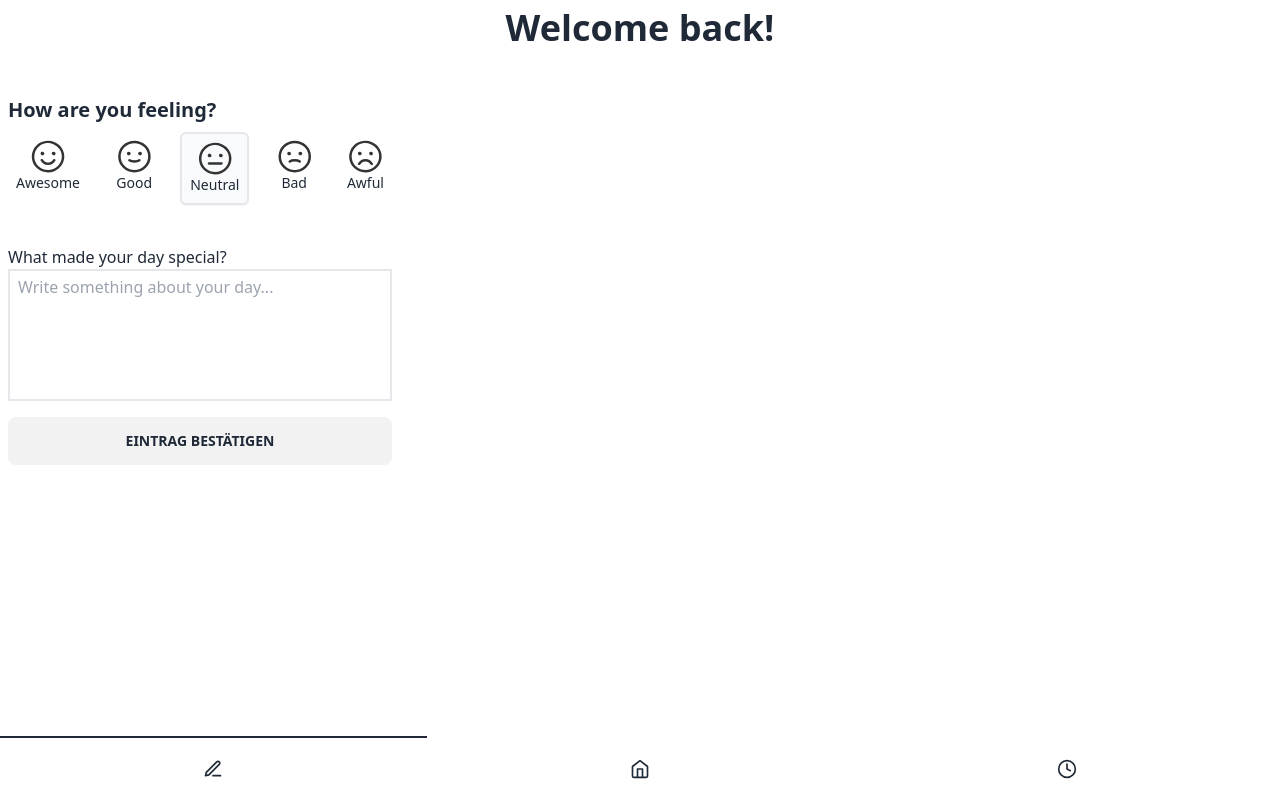
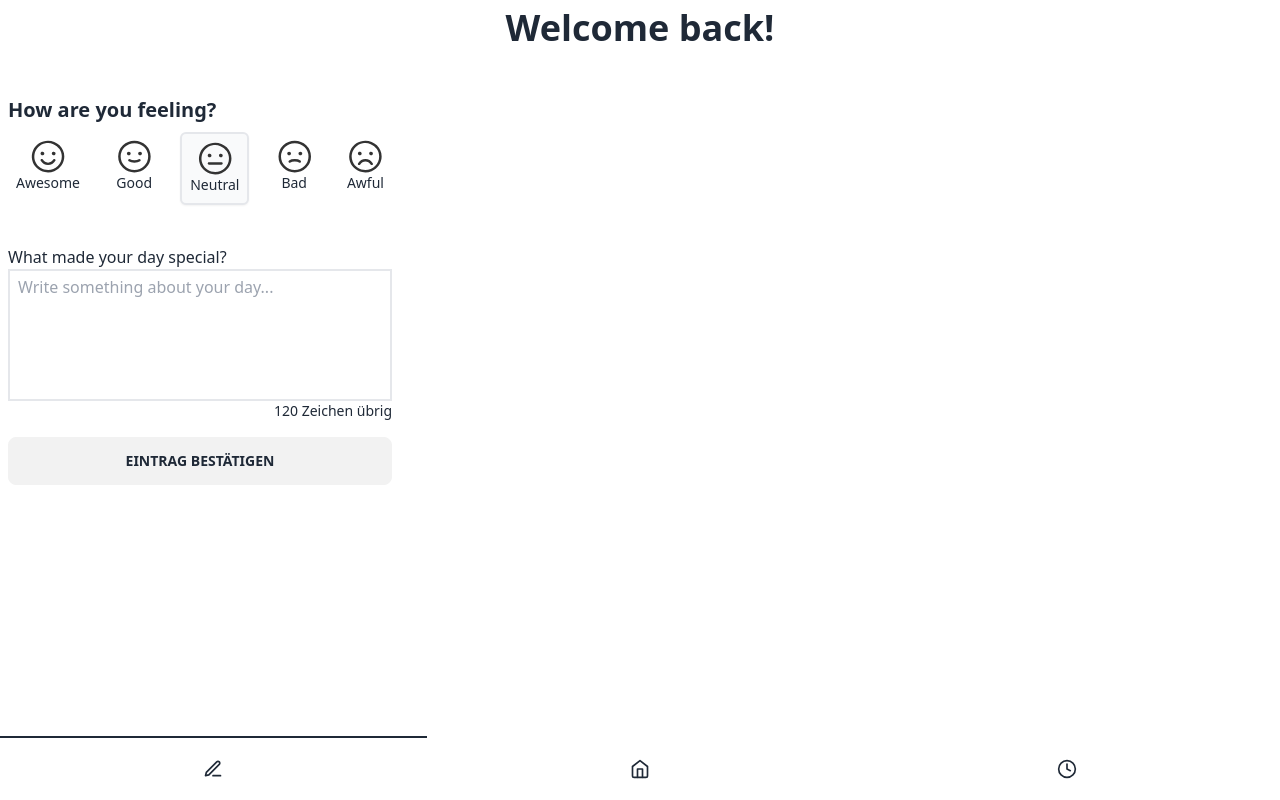
Before and after one commit to ExziiL/moodlog, a Next.js app: page /feelings in a window 1280 px wide. Built offline with nearby package versions, Linux system fonts and the light colour scheme.

Commit message:
added word count

```diff
--- a/src/components/FeelingsEntry/EntryDelete.tsx
+++ b/src/components/FeelingsEntry/EntryDelete.tsx
@@ -18,10 +18,10 @@ function EntryDelete({ id }: EntryDeleteProps) {
 	};
 
 	return (
-		<div className={`absolute flex justify-end  pr-1 items-center right-0 w-fit h-full `}>
+		<div className={`absolute flex justify-end items-center right-0 w-fit h-full `}>
 			<div className={`${styles.blurLeft} bg-green-500 w-12 h-full`}></div>
 			<div
-				className="flex items-center justify-end w-10 h-full text-gray-200 bg-white cursor-pointer hover:text-gray-700"
+				className="flex items-center justify-end w-10 h-full pr-1 text-gray-200 bg-white cursor-pointer hover:text-gray-700"
 				onClick={handleEntryDelete}
 			>
 				<FiTrash2 className="w-6 h-6 " />
--- a/src/components/FeelingsEntry/FeelingsEntry.tsx
+++ b/src/components/FeelingsEntry/FeelingsEntry.tsx
@@ -60,7 +60,7 @@ function FeelingsEntry({ entry }: FeelingsEntryProps) {
 				<div className="text-xl font-bold">{weekday}</div>
 				<div>{date}</div>
 			</div>
-			<div className="relative flex space-x-4">
+			<div className="relative flex w-auto space-x-4">
 				<div className="flex items-center">
 					<Mood
 						src={moodIconMapping[mood]}
--- a/src/components/FeelingsInput/FeelingsInput.tsx
+++ b/src/components/FeelingsInput/FeelingsInput.tsx
@@ -14,6 +14,15 @@ function FeelingsRating() {
 
 	const [comment, setComment] = React.useState('');
 	const [activeMood, setActiveMood] = React.useState<MoodOption>(user?.currentRating || MoodOption.NEUTRAL);
+	const [isCommentValid, setIsCommentValid] = React.useState(false);
+
+	React.useEffect(() => {
+		if (comment.length > 120) {
+			setIsCommentValid(true);
+		} else {
+			setIsCommentValid(false);
+		}
+	});
 
 	return (
 		<div className="flex flex-col max-w-sm">
@@ -37,6 +46,7 @@ function FeelingsRating() {
 						value={comment}
 						setValue={setComment}
 					/>
+					{isCommentValid ? <div className="text-sm text-red-500 text-end">Bitte kürze deinen Text auf 120 Zeichen.</div> : <div className="text-sm text-end">{120 - comment.length} Zeichen übrig</div>}
 				</form>
 			</div>
 			<div className="w-full mt-4">
```
